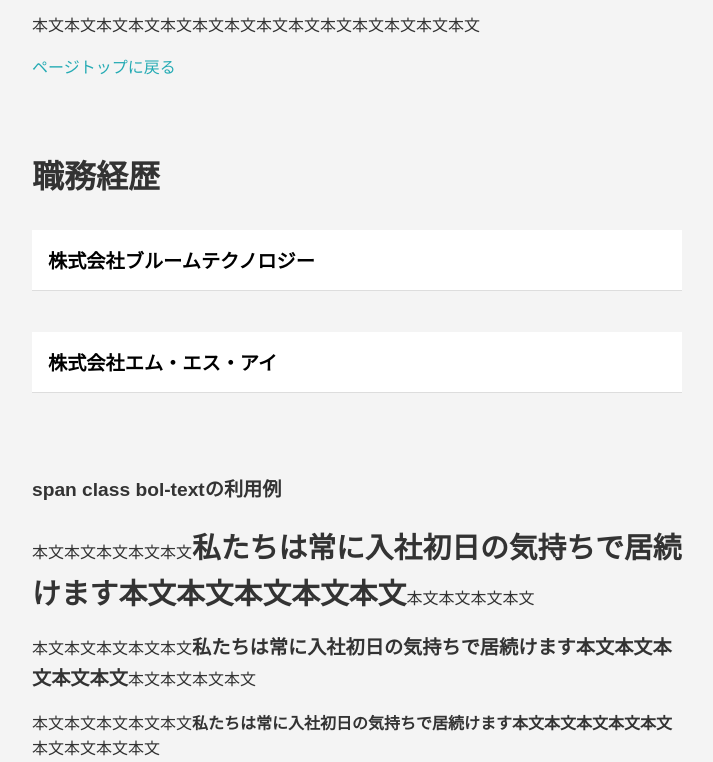
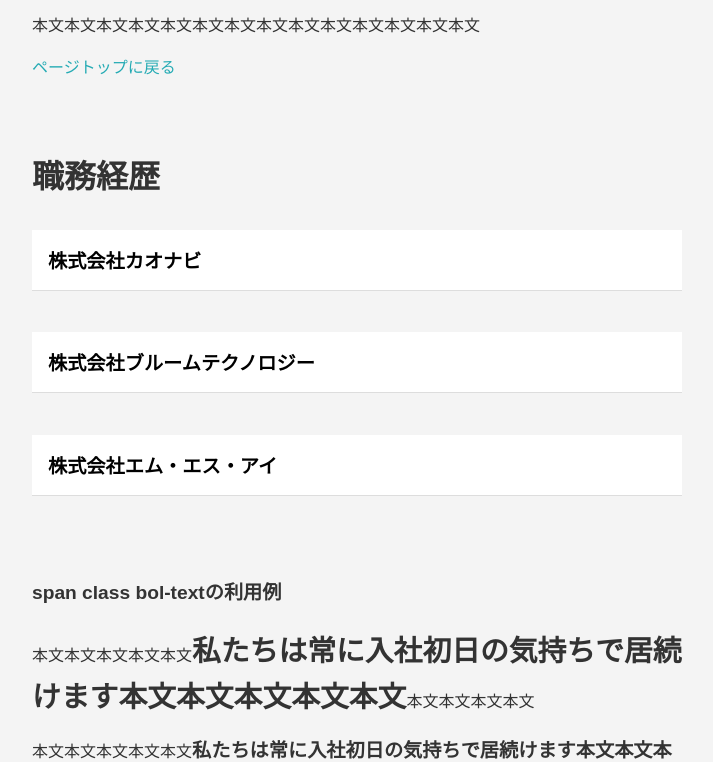
Before and after one commit to shakevo/portfolio-202407, a PHP site: page / in a window 1280 px wide. Shown: the part 1122-1884 px from the top of the page, without its empty margins (283-996 px from the left). Run offline with PHP 8.4, Linux system fonts and the light colour scheme; some web fonts are replaced.

Commit message:
テキスト修正

```diff
--- a/public_html/index.php
+++ b/public_html/index.php
@@ -76,6 +76,23 @@
         </section>
         <section id="cv">
             <h2>職務経歴</h2>
+            <!-- 株式会社カオナビ（アコーディオン） -->
+            <div class="accordion">
+                <div class="accordion-item">
+                    <button id="accordion-button-1" aria-expanded="true">
+                        <span class="accordion-title">株式会社カオナビ</span>
+                        <span class="icon" aria-hidden="true"></span>
+                    </button>
+                    <div class="accordion-content">
+                        <p>2018.05-2024.09</p>
+                        <p>ああああああああああああああああああああああああああ</p>
+                        <h3>【プロダクトデベロップメント本部 / ディレクター】2024.10</h3>
+                        <p><span class="bold-text03">あああああ | yyyy.mm-yyyy.mm</span></p>
+                        <p>あああああああああ</p>
+                    </div>
+                </div>
+                <br>
+            </div>
             <!-- 株式会社ブルームテクノロジー（アコーディオン） -->
             <div class="accordion">
                 <div class="accordion-item">
```
